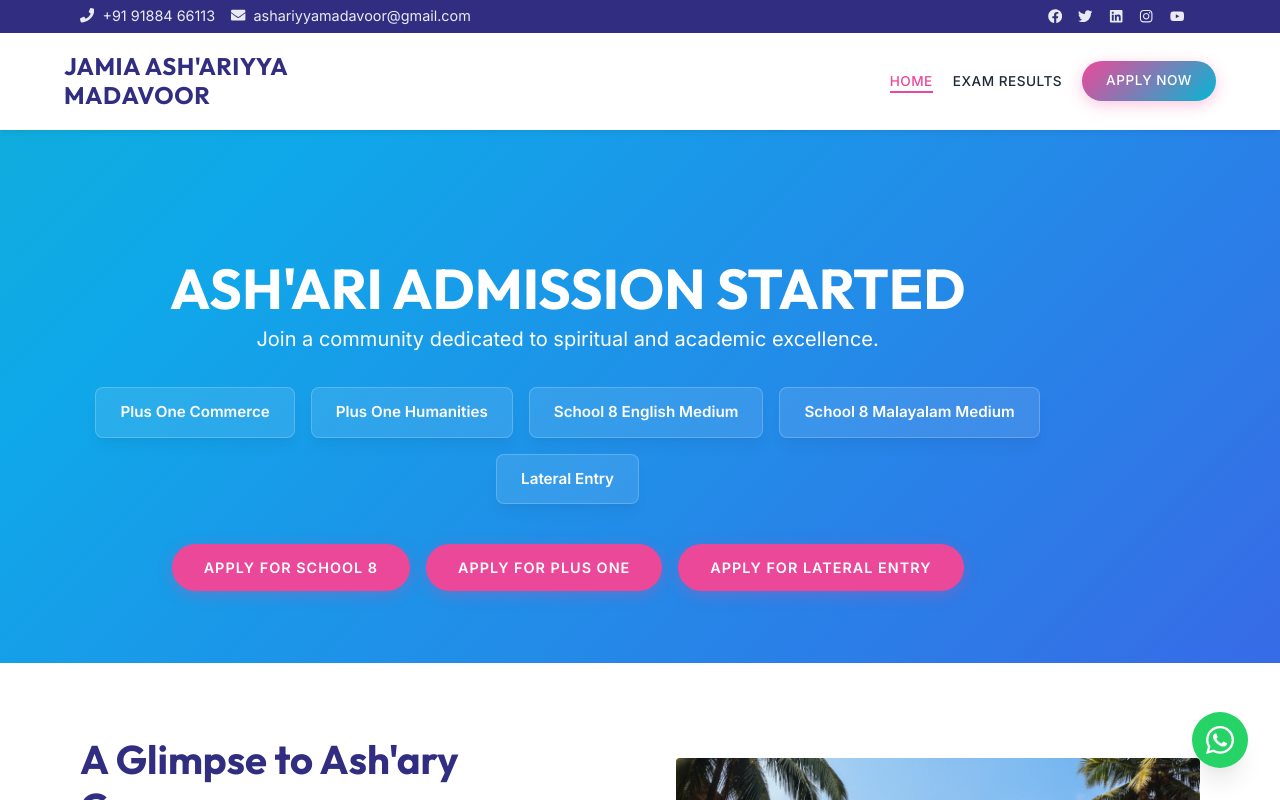
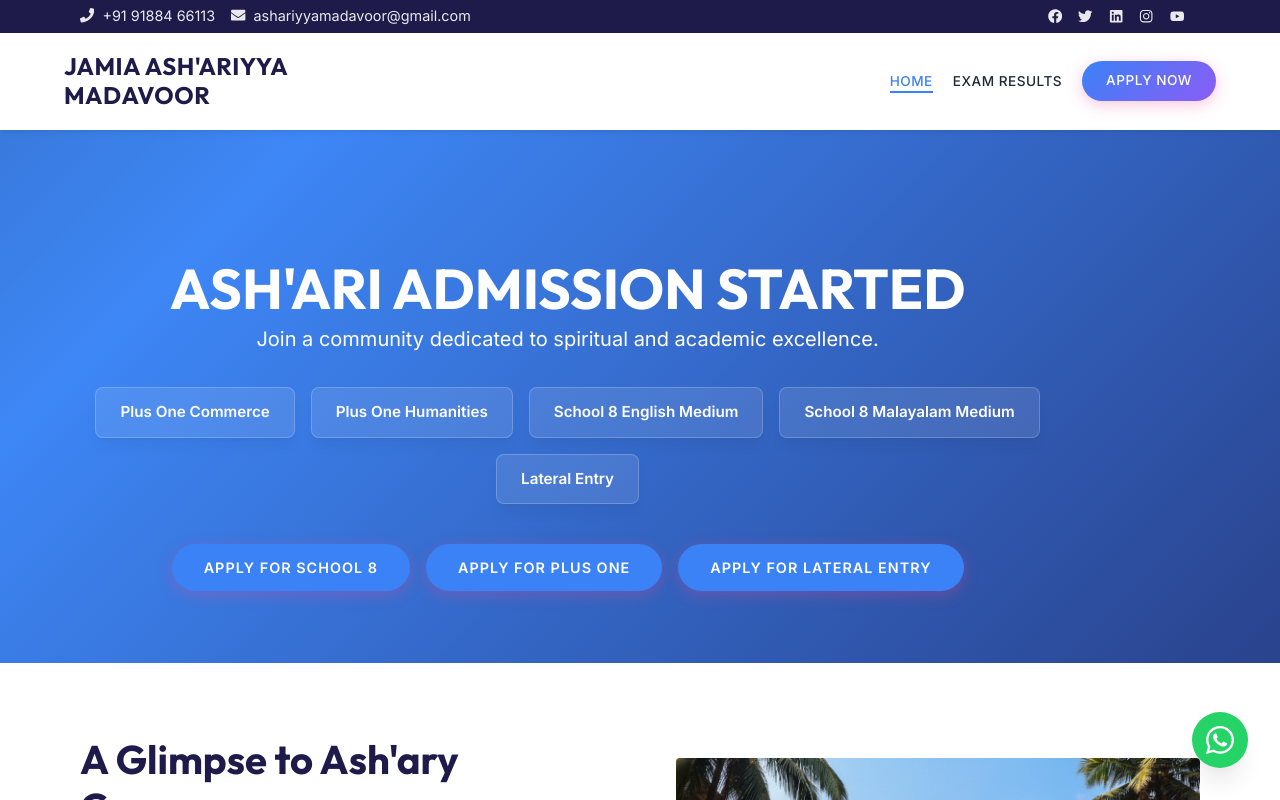
Before and after one commit to shamilvakkaloor/ashariyya_web, a React (Vite) app: page / in a window 1280 px wide. Shown: the top 800 px of the page. Built offline with nearby package versions, Linux system fonts and the light colour scheme.

Commit message:
fix: updated theme colors and removed overlaid placeholder text

```diff
--- a/src/pages/Home.css
+++ b/src/pages/Home.css
@@ -103,7 +103,7 @@
     min-height: 50vh;
     padding: var(--spacing-xxl) 0 var(--spacing-xl);
     position: relative;
-    background: linear-gradient(-45deg, #4f46e5, #0ea5e9, #10b981, #f59e0b);
+    background: linear-gradient(-45deg, var(--color-primary), var(--color-secondary), var(--color-primary-dark), var(--color-accent));
     background-size: 400% 400%;
     animation: gradientBG 15s ease infinite;
     color: var(--color-white);
--- a/src/pages/Home.jsx
+++ b/src/pages/Home.jsx
@@ -54,11 +54,11 @@
                             <p>Join a community dedicated to spiritual and academic excellence.</p>
 
                             <div className="admission-boxes">
-                                <a href="https://forms.gle/zSmALfbm1ufjjhYu9" target="_blank" rel="noopener noreferrer" className="admission-box glass">Plus One Commerce</a>
-                                <a href="https://forms.gle/zSmALfbm1ufjjhYu9" target="_blank" rel="noopener noreferrer" className="admission-box glass">Plus One Humanities</a>
-                                <a href="https://forms.gle/zSmALfbm1ufjjhYu9" target="_blank" rel="noopener noreferrer" className="admission-box glass">School 8 English Medium</a>
-                                <a href="https://forms.gle/zSmALfbm1ufjjhYu9" target="_blank" rel="noopener noreferrer" className="admission-box glass">School 8 Malayalam Medium</a>
-                                <a href="https://forms.gle/zSmALfbm1ufjjhYu9" target="_blank" rel="noopener noreferrer" className="admission-box glass">Lateral Entry</a>
+                                <div className="admission-box glass">Plus One Commerce</div>
+                                <div className="admission-box glass">Plus One Humanities</div>
+                                <div className="admission-box glass">School 8 English Medium</div>
+                                <div className="admission-box glass">School 8 Malayalam Medium</div>
+                                <div className="admission-box glass">Lateral Entry</div>
                             </div>
 
                             <div className="hero-buttons">
@@ -88,7 +88,7 @@
                         <Link to="/about" className="btn btn-secondary">Know More About Us <FaArrowRight /></Link>
                     </div>
                     <div className="intro-image">
-                        <div className="image-placeholder">Campus Image</div>
+                        <div className="image-placeholder"></div>
                     </div>
                 </div>
             </section>
--- a/src/pages/Organization.jsx
+++ b/src/pages/Organization.jsx
@@ -73,7 +73,7 @@
                             </ul>
                         </div>
                         <div className="union-image">
-                            <div className="placeholder-box">ASF Logo / Activity Photo</div>
+                            <div className="placeholder-box"></div>
                         </div>
                     </div>
                 </div>
--- a/src/styles/variables.css
+++ b/src/styles/variables.css
@@ -1,10 +1,10 @@
 :root {
-  /* Colors - Vibrant Theme */
-  --color-primary: #312e81; /* Deep Indigo */
-  --color-primary-dark: #1e1b4b;
-  --color-secondary: #ec4899; /* Vibrant Pink */
-  --color-secondary-dark: #be185d;
-  --color-accent: #06b6d4; /* Electric Cyan */
+  /* Colors - Modern Professional Theme */
+  --color-primary: #1e1b4b; /* Deep Indigo */
+  --color-primary-dark: #0f172a;
+  --color-secondary: #3b82f6; /* Modern Blue */
+  --color-secondary-dark: #2563eb;
+  --color-accent: #8b5cf6; /* Violet */
   --color-text-main: #1f2937;
   --color-text-light: #4b5563;
   --color-background: #ffffff;
@@ -36,5 +36,5 @@
   --shadow-sm: 0 4px 6px -1px rgba(0, 0, 0, 0.05), 0 2px 4px -1px rgba(0, 0, 0, 0.03);
   --shadow-md: 0 10px 15px -3px rgba(0, 0, 0, 0.05), 0 4px 6px -2px rgba(0, 0, 0, 0.03);
   --shadow-lg: 0 20px 25px -5px rgba(0, 0, 0, 0.08), 0 10px 10px -5px rgba(0, 0, 0, 0.03);
-  --shadow-glow: 0 0 20px rgba(236, 72, 153, 0.3);
+  --shadow-glow: 0 0 20px rgba(59, 130, 246, 0.4);
 }
```
